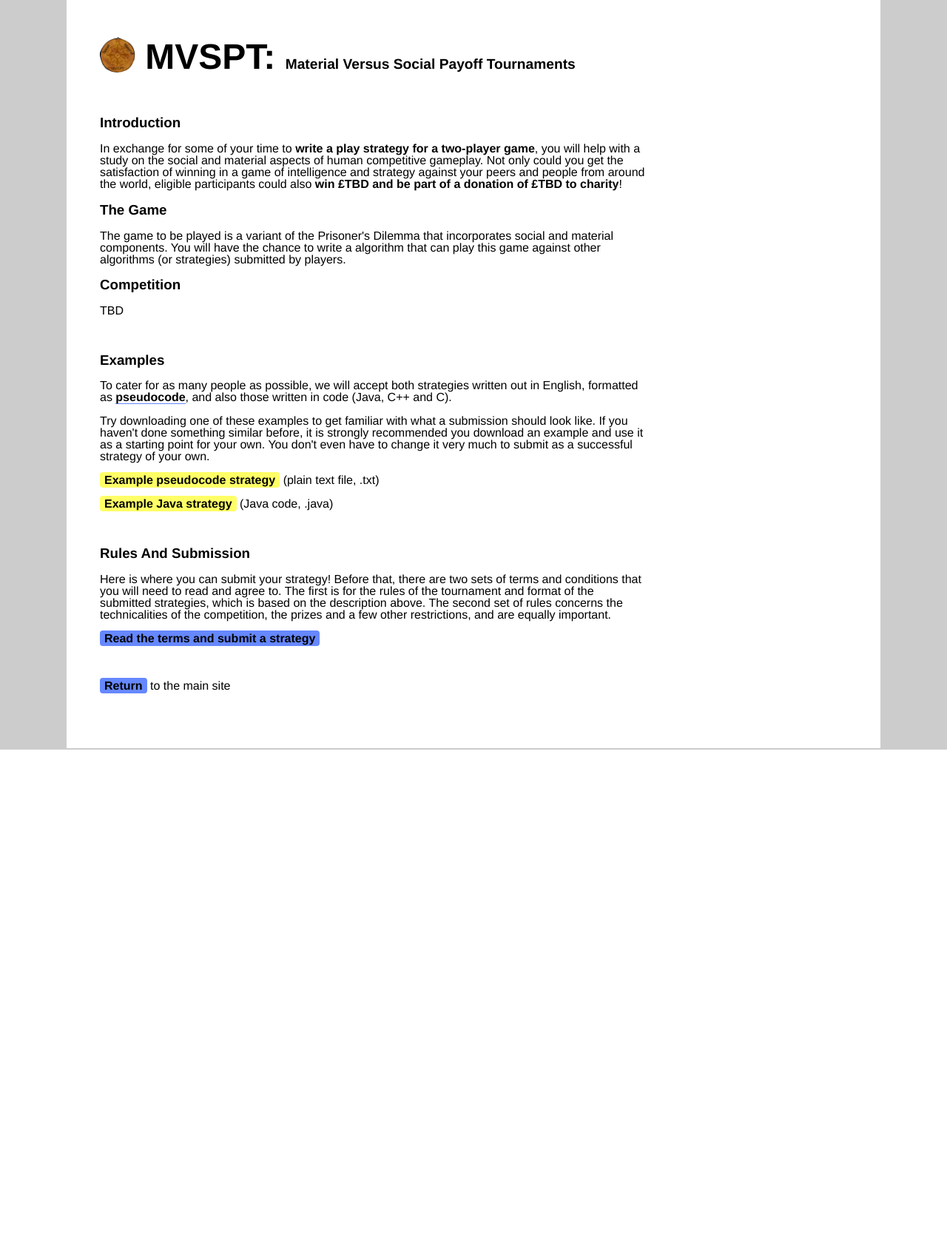
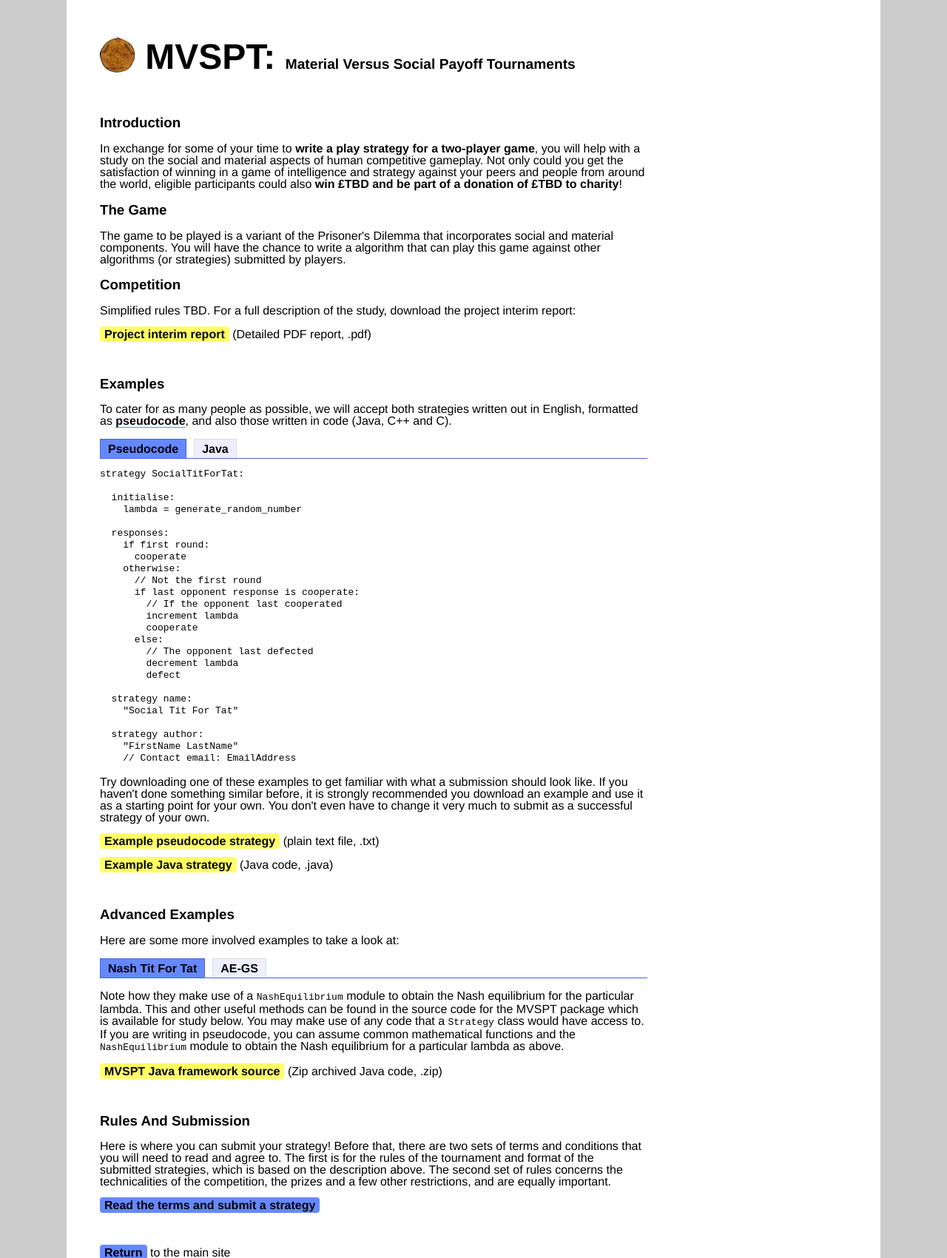
Before and after one commit to theoboyd/public_html, a PHP site: page /upload_ui.php in a window 1280 px wide. Shown: the top 1700 px of the page at 74% size. Before the commit the page ends 1013 px from the top, so only its background shows below. Run offline with PHP 8.4, Linux system fonts and the light colour scheme.

Commit message:
Improvements to specification and code samples.

```diff
--- a/scripts/main.css
+++ b/scripts/main.css
@@ -326,3 +326,28 @@
    border: none;
    width: 100%;
 }
+
+/* Highlight string min colour scheme */
+.hsm_v {
+   color: blue; /*var*/
+}
+
+.hsm_s {
+   color: red; /*str*/
+}
+
+.hsm_c {
+   color: orange; /*comm*/
+}
+
+.hsm_f {
+   color: purple; /*fns*/
+}
+
+.hsm_h {
+   color: black; /*html*/
+}
+
+.hsm_n {
+   color: green; /*all*/
+}
--- a/upload_ui.php
+++ b/upload_ui.php
@@ -50,14 +50,47 @@
             <p>The game to be played is a variant of the Prisoner's Dilemma that incorporates social and material components. You will have the chance to write a algorithm that can play this game against other algorithms (or strategies) submitted by players.</p>
             <h3>Competition</h3>
             <!-- Section: Description -->
-               <p>TBD</p>
+               <p>Simplified rules TBD. For a full description of the study, download the project interim report:</p>
+               <p><a class="gold" href="uploads/download.php?path=PIR.pdf">Project interim report</a> (Detailed PDF report, .pdf)</p>
             <br />
             <h3>Examples</h3>
-            <!-- Section: Description -->
                <p>To cater for as many people as possible, we will accept both strategies written out in English, formatted as <a class="plainlink" href="http://en.wikipedia.org/wiki/Pseudocode">pseudocode</a>, and also those written in code (Java, C++ and C).</p>
+               <div id="ex-tab1" class="buttonbar">
+                  <div class="tabbar">
+                     <a class="button tab default">Pseudocode</a>
+                     <a class="button tab" href="javascript:switchto('ex-tab1', 'ex-tab2')">Java</a>
+                  </div>
+                  <?php highlight_file("uploads/Example-Pseudocode-01.txt") ?>
+               </div>
+               <div id="ex-tab2" class="buttonbar" style="display: none;">
+                  <div class="tabbar">
+                     <a class="button tab" href="javascript:switchto('ex-tab2', 'ex-tab1')">Pseudocode</a>
+                     <a class="button tab default">Java</a>
+                  </div>
+                  <?php highlight_file("uploads/Example-Java-01.java") ?>
+               </div>
                <p>Try downloading one of these examples to get familiar with what a submission should look like. If you haven't done something similar before, it is strongly recommended you download an example and use it as a starting point for your own. You don't even have to change it very much to submit as a successful strategy of your own.</p>
                <p><a class="gold" href="uploads/download.php?path=Example-Pseudocode-01.txt">Example pseudocode strategy</a> (plain text file, .txt)</p>
                <p><a class="gold" href="uploads/download.php?path=Example-Java-01.java">Example Java strategy</a> (Java code, .java)</p>
+            <br />
+            <h3>Advanced Examples</h3>
+               <p>Here are some more involved examples to take a look at:</p>
+               <div id="ae-tab1" class="buttonbar">
+                  <div class="tabbar">
+                     <a class="button tab default">Nash Tit For Tat</a>
+                     <a class="button tab" href="javascript:switchto('ae-tab1', 'ae-tab2')">AE-GS</a>
+                  </div>
+                  <?php highlight_file("uploads/Ali-Ghoroghi-01.java") ?>
+               </div>
+               <div id="ae-tab2" class="buttonbar" style="display: none;">
+                  <div class="tabbar">
+                     <a class="button tab" href="javascript:switchto('ae-tab2', 'ae-tab1')">Nash Tit For Tat</a>
+                     <a class="button tab default">AE-GS</a>
+                  </div>
+                  <?php highlight_file("uploads/Georgios-Sakellariou-01.java") ?>
+               </div>
+               <p>Note how they make use of a <code>NashEquilibrium</code> module to obtain the Nash equilibrium for the particular lambda. This and other useful methods can be found in the source code for the MVSPT package which is available for study below. You may make use of any code that a <code>Strategy</code> class would have access to. If you are writing in pseudocode, you can assume common mathematical functions and the <code>NashEquilibrium</code> module to obtain the Nash equilibrium for a particular lambda as above.</p>
+               <p><a class="gold" href="uploads/download.php?path=MVSPT-src.zip">MVSPT Java framework source</a> (Zip archived Java code, .zip)</p>
             <br />
             <h3>Rules And Submission</h3>
             <!-- Section: Terms -->
--- a/uploads/Example-Pseudocode-01.txt
+++ b/uploads/Example-Pseudocode-01.txt
@@ -1 +1,25 @@
-Example File
+strategy SocialTitForTat:
+
+  initialise:
+    lambda = generate_random_number
+
+  responses:
+    if first round:
+      cooperate
+    otherwise:
+      // Not the first round
+      if last opponent response is cooperate:
+        // If the opponent last cooperated
+        increment lambda
+        cooperate
+      else:
+        // The opponent last defected
+        decrement lambda
+        defect
+
+  strategy name:
+    "Social Tit For Tat"
+
+  strategy author:
+    "FirstName LastName"
+    // Contact email: EmailAddress
```
Also changed, not shown: 1 other file.
